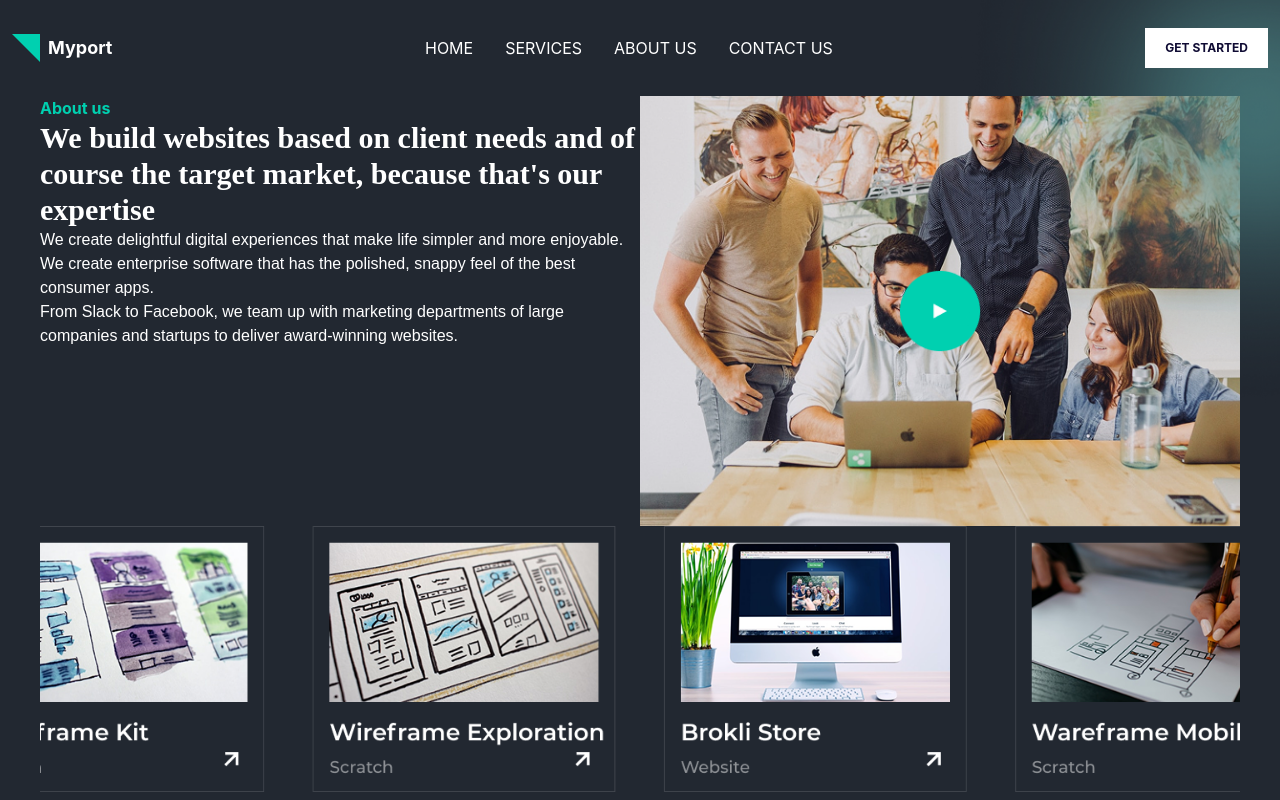
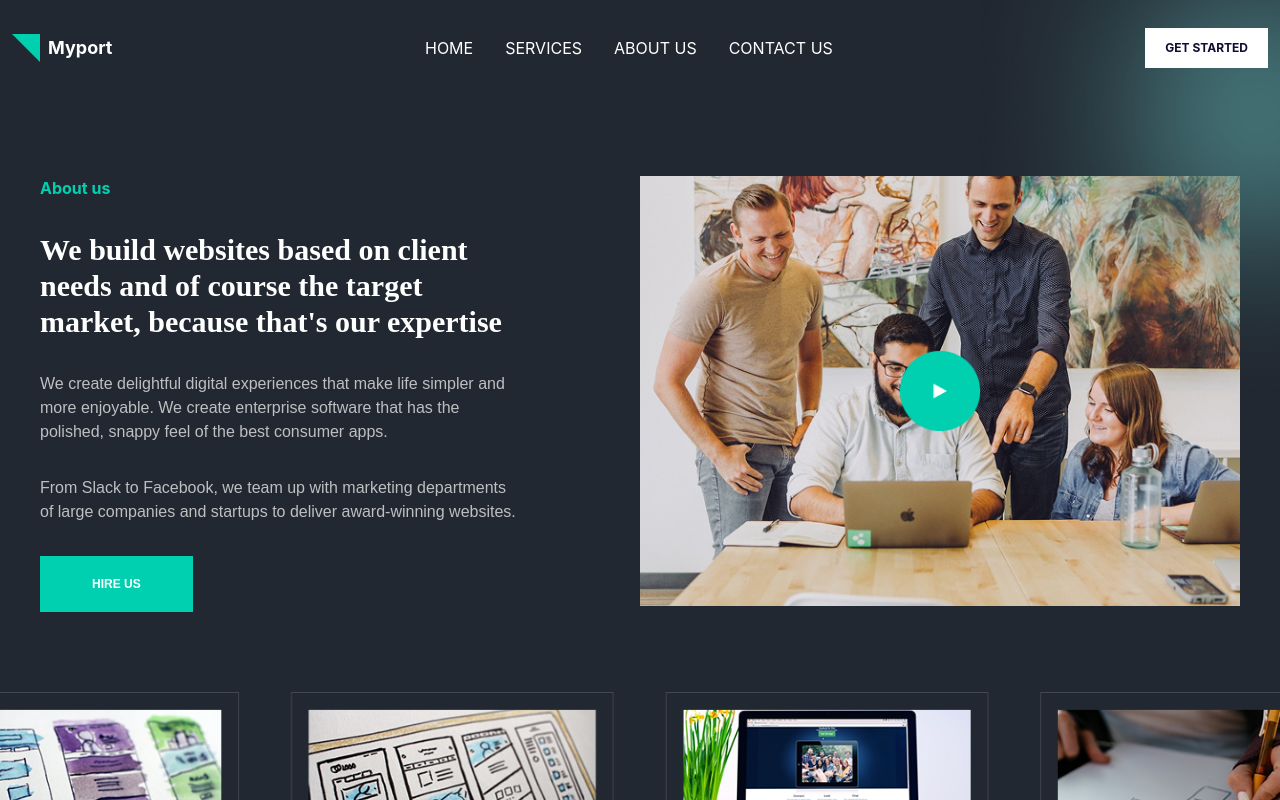
Before and after one commit to muneebkhan-dev/Agency-Website, a React (Vite) app: page /about in a window 1280 px wide. Shown: the top 800 px of the page. Built offline with nearby package versions, Linux system fonts and the light colour scheme.

Commit message:
Adding content and slidebar image

```diff
--- a/src/Pages/About.jsx
+++ b/src/Pages/About.jsx
@@ -2,16 +2,16 @@ import React from "react"
 
 const About = () => {
   return (
-    <section className='bg-[#222831] min-h-screen px-10 mx-auto'>
-      <div className='max-w-7xl w-full'>
-        <div className="w-full flex ">
-          <div className="w-1/2">
+    <section className='w-full bg-[#222831] min-h-screen py-20'>
+      <div className='w-full flex flex-col gap-20'>
+        <div className="max-w-7xl mx-auto flex px-10 justify-between gap-10">
+          <div className="w-2/5 flex flex-col gap-8">
             <h3 className="text-base text-[#00D0B0] font-bold ">About us</h3>
             <p className="font-playfair font-semibold text-white text-3xl">
               We build websites based on client needs and of course the target
               market, because that's our expertise
             </p>
-            <div className="font-dm text-white">
+            <div className="font-dm text-white/70 flex flex-col gap-8 text-base ">
             <p>
               We create delightful digital experiences that make life simpler
               and more enjoyable. We create enterprise software that has the
@@ -22,15 +22,19 @@ const About = () => {
               large companies and startups to deliver award‑winning websites.
             </p>
             </div>
+            <div>
+              <button className="font-poppins font-extrabold text-xs bg-[#00D0B0] text-white px-13 py-5">HIRE US</button>
+            </div>
           </div>
-          <div className="w-1/2">
+          <div className="img w-1/2">
             <img className="" src="/public/images/Group 48095475.png" alt="" />
           </div>
         </div>
-        <div className="">
-        <img src="/public/images/Group 14.png" alt="" />
+        <div className="slid-bar">
+        <img src="/public/images/Group 14.png" alt="image" className="w-full object-cover " />
         </div>
       </div>
+
     </section>
   )
 }
--- a/src/Pages/Home/Components/Hero.jsx
+++ b/src/Pages/Home/Components/Hero.jsx
@@ -10,7 +10,7 @@ const Hero = () => {
           <h1 className="text-5xl leading-18 font-playfair font-semibold">We are <span className="text-[#00D0B0]">always</span> there for all your needs</h1>
         </div>
         <div className='w-1/2 flex flex-col my-5 gap-8'>
-          <div className="font-dm font-medium text-base leading-7 text-[#c2c2c2]">
+          <div className="font-dm font-medium text-base leading-7 text-white/70">
             We are a remote design agency based in Montreal, working with
             clients around the world. As passionate designers, we love building
             products that are easy to use, accessible, engaging, and delightful.
--- a/src/Pages/Services.jsx
+++ b/src/Pages/Services.jsx
@@ -36,7 +36,7 @@ const Services = () => {
           <h1 className="text-[#00D0B0] font-bold py-4">SERVICES</h1>
           <div className="w-full flex gap-20">
             <h1 className="font-playfair w-1/2 text-[#0F0B33] text-4xl font-semibold">Where our services add value to your product</h1>
-            <p className="font-dm font-semibold text-sm w-1/2 leading-6 text-[#8e8e8f]">
+            <p className="font-dm font-semibold text-sm w-1/2 leading-6 text-[#222831]/60">
               Helping companies & individuals identify key solutions for their
               target markets. We boost their ability to create products. Our
               business model saves clients time and money. Don't reinvent the
--- a/src/index.css
+++ b/src/index.css
@@ -1,11 +1,12 @@
 @import "tailwindcss";
 
 
-@import url('https://fonts.googleapis.com/css2?family=DM+Sans:wght@100..1000&family=Playfair+Display:wght@400..900&display=swap');
+@import url('https://fonts.googleapis.com/css2?family=DM+Sans:ital,opsz,wght@0,9..40,100..1000;1,9..40,100..1000&family=Playfair+Display:ital,wght@0,400..900;1,400..900&family=Poppins:ital,wght@0,100;0,200;0,300;0,400;0,500;0,600;0,700;0,800;0,900;1,100;1,200;1,300;1,400;1,500;1,600;1,700;1,800;1,900&display=swap');
 
 @theme {
   --font-playfair: "Playfair Display", serif;
   --font-dm: "DM Sans", sans-serif;
+  --font-poppins: "Poppins", sans-serif;
 }
 
 body {
```
